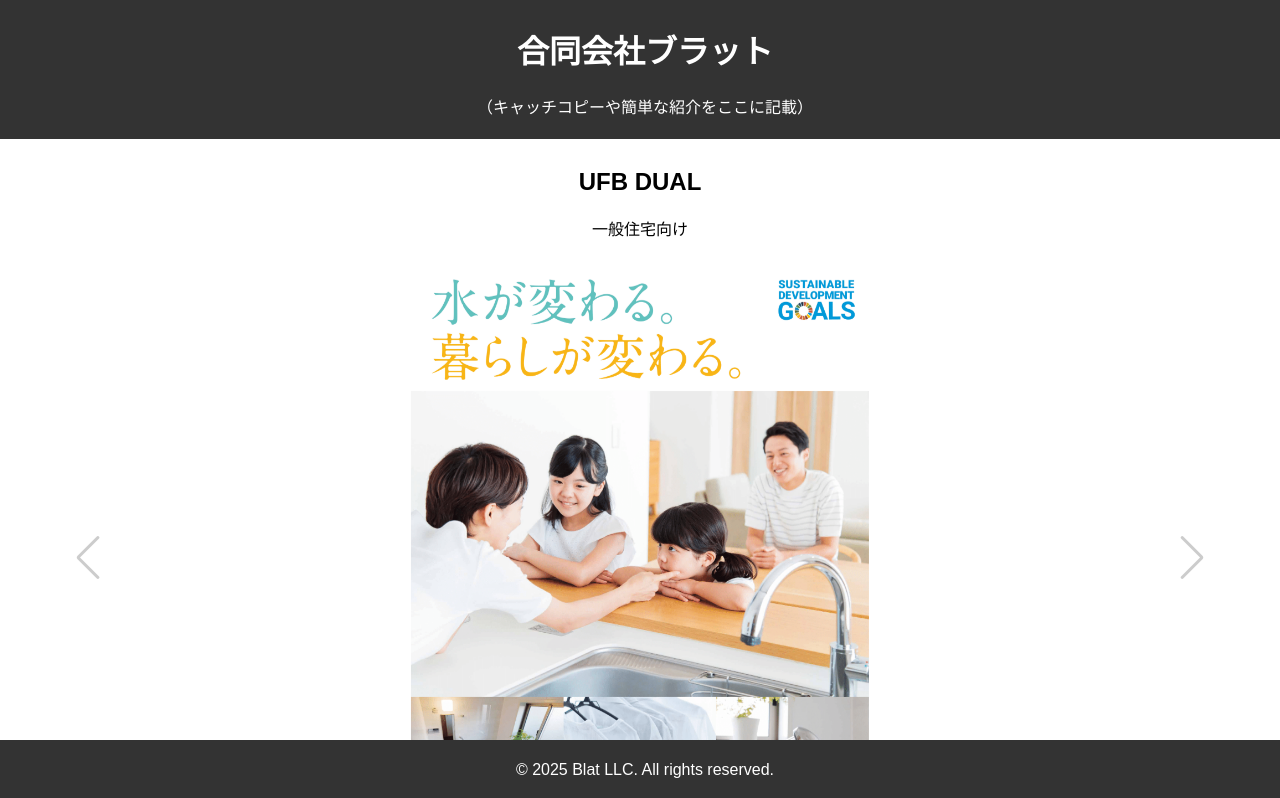
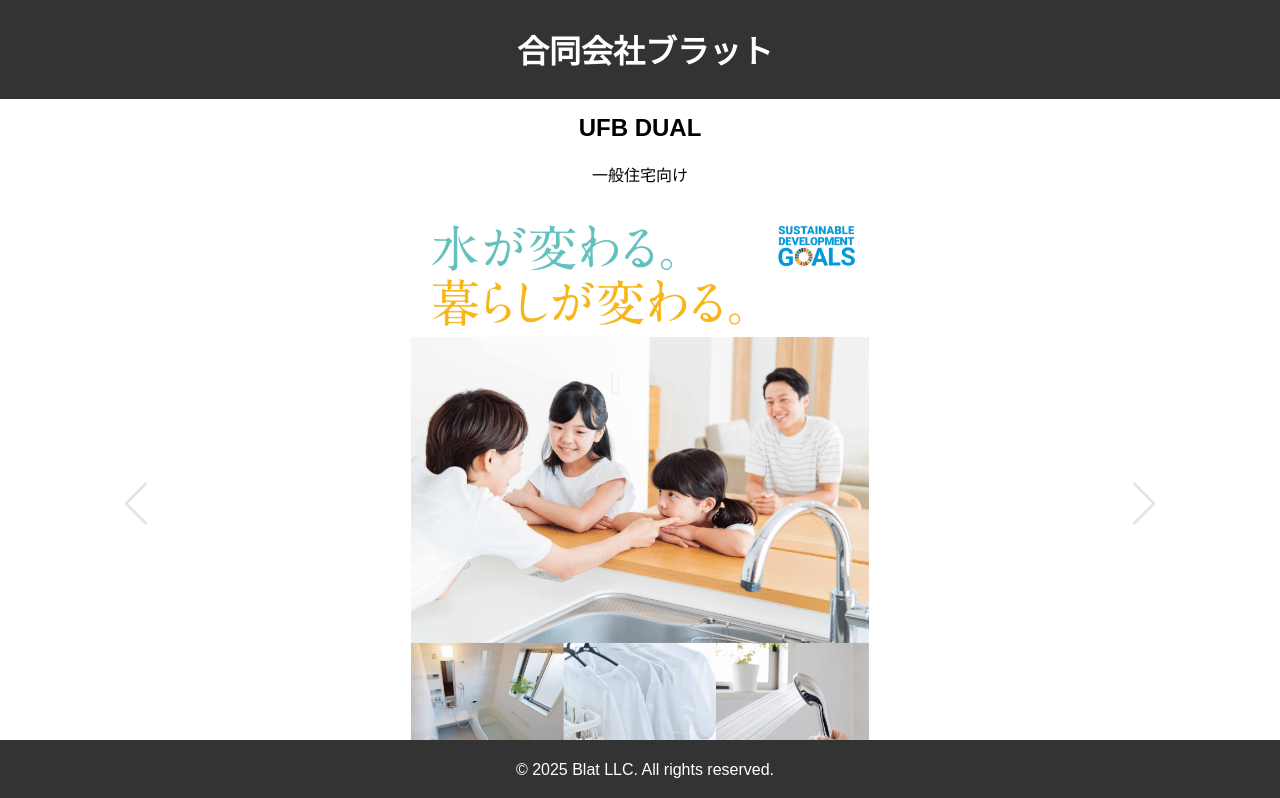
Before and after one commit to Ayumu-Isetani/blat-llc, a plain HTML site: page index.html in a window 1280 px wide. Shown: the top 798 px of the page. Drawn offline with nearby package versions, Linux system fonts and the light colour scheme.

Commit message:
Add files via upload

```diff
--- a/index.html
+++ b/index.html
@@ -38,7 +38,7 @@
                 padding: 40px;
             }
             section:first-of-type {
-                margin-top: 108px;
+                margin-top: 54px;
             }
             section:last-of-type {
                 margin-bottom: 54px;
@@ -80,9 +80,9 @@
             /* ナビゲーションボタンのスタイル */
             .swiper-button-next, .swiper-button-prev {
                 background-color: rgba(0, 0, 0, 0); /* 半透明の背景色 */
-                color: rgba(0, 0, 0, 0.2); /* ボタンの文字色 */
+                color: rgba(0, 0, 0, 0.1); /* ボタンの文字色 */
                 padding: 0px; /* ボタンのパディング */
-                width: 96px; /* ボタンの横幅 */
+                width: 192px; /* ボタンの横幅 */
                 height: 100%; /* ボタンの高さ */
                 border-radius: 0%; /* 丸いボタン */
             }
@@ -99,7 +99,7 @@
     <body>
         <header>
             <h1>合同会社ブラット</h1>
-            <p>（キャッチコピーや簡単な紹介をここに記載）</p>
+            <p></p>
         </header>
         <section>
             <h2>UFB DUAL</h2>
```
